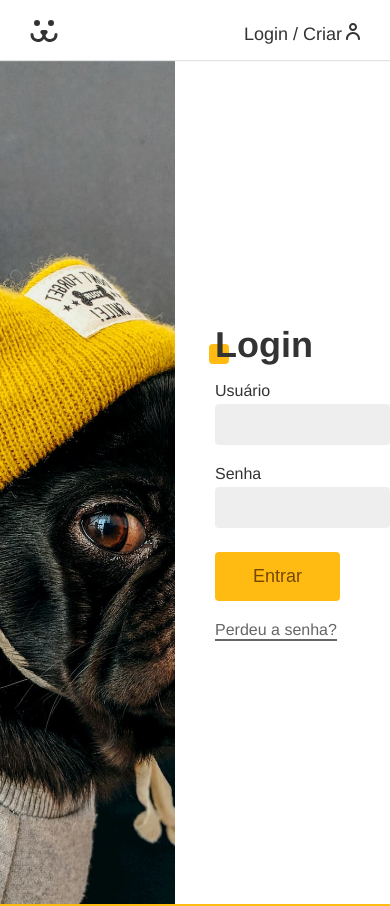
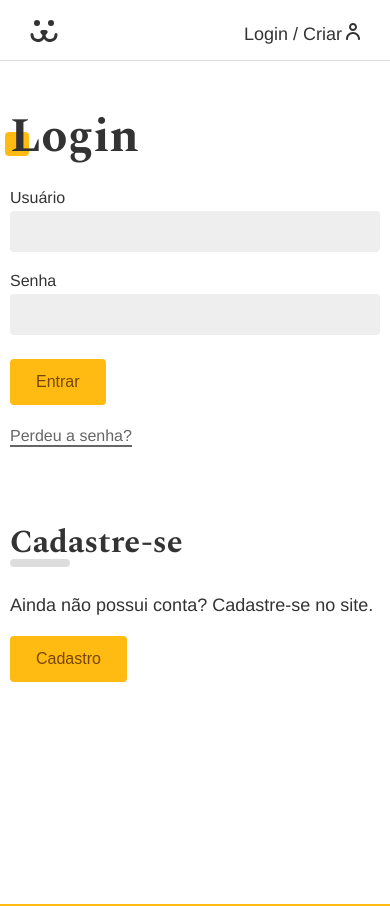
Before and after one commit to gustavogularte/projeto-dogs, a React (Vite) app: page /login in a window 390 px wide. Shown: the top 906 px of the page. Built offline with nearby package versions, Linux system fonts and the light colour scheme; the HTML template or start-up script is replaced by a standard one.

Commit message:
logins css

```diff
--- a/src/App.css
+++ b/src/App.css
@@ -1,9 +1,11 @@
+@import url('https://fonts.googleapis.com/css2?family=Spectral:wght@700&display=swap');
+
 :root {
   --fonte-1: Helvetica, Arial, sans-serif;
   --fonte-2: 'Spectral', Georgia;
 
   --cor-p-1: #fb1;
-  --cor-p-2: #fea
+  --cor-p-2: #fea;
 }
 
 * {
@@ -41,3 +43,50 @@ a {
   padding-left: 1rem;
   padding-right: 1rem;
 }
+
+.titulo {
+  font-family: var(--fonte-2);
+  font-size: 4.8rem;
+  position: relative;
+}
+
+.titulo::before {
+  content: '';
+  display: block;
+  width: 2.4rem;
+  height: 2.4rem;
+  background-color: #fb1;
+  border-radius: 0.4rem;
+  position: absolute;
+  z-index: -1;
+  top: 3.2rem;
+  left: -0.5rem;
+}
+
+.subtitulo {
+  font-family: var(--fonte-2);
+  font-size: 3.2rem;
+  line-height: 1;
+}
+
+.subtitulo::after{
+  content: '';
+  display: block;
+  width: 6rem;
+  height: 0.8rem;
+  background-color: #ddd;
+  border-radius: 0.4rem;
+}
+
+.animeLeft {
+  opacity: 0;
+  transform: translateX(-2rem);
+  animation: animeLeft 0.3s forwards;
+}
+
+@keyframes animeLeft {
+  to {
+    opacity: 1;
+    transform: initial;
+  }
+}
--- a/src/Componentes/Forms/Button.module.css
+++ b/src/Componentes/Forms/Button.module.css
@@ -1,11 +1,13 @@
 .button {
   background-color: var(--cor-p-1);
   border: 0.2rem solid var(--cor-p-1);
-  padding: 1.2rem 3.6rem;
+  padding: 1.2rem 2.4rem;
   border-radius: 0.4rem;
   color: #764701;
-  font-size: 1.8rem;
+  font-size: 1.6rem;
   cursor: pointer;
+  margin-top: 2rem;
+  margin-bottom: 2rem;
 }
 
 .button:hover,
--- a/src/Componentes/Home.jsx
+++ b/src/Componentes/Home.jsx
@@ -2,7 +2,7 @@ import React from 'react';
 import styles from './Home.module.css';
 
 const Home = () => {
-  return <main>Home</main>;
+  return <main className='animeLeft'>Home</main>;
 };
 
 export default Home;
--- a/src/Componentes/Login/Login.jsx
+++ b/src/Componentes/Login/Login.jsx
@@ -12,7 +12,7 @@ const Login = () => {
   if (login) return <Navigate to="/conta" />;
 
   return (
-    <main className={styles.loginContainer}>
+    <main className={styles.loginContainer + ' animeLeft'}>
       <Routes>
         <Route path="/" element={<LoginEntrar />} />
         <Route path="criar" element={<LoginCriar />} />
--- a/src/Componentes/Login/Login.module.css
+++ b/src/Componentes/Login/Login.module.css
@@ -3,6 +3,7 @@
   grid-template-columns: 1fr 1fr;
   gap: 4rem;
   align-items: center;
+  height: 100vh;
 }
 
 .loginContainer::before {
@@ -18,15 +19,11 @@
   max-width: 40rem;
 }
 
-.loginContainer form button {
-  margin-top: 2rem;
-}
-
 .perdeuLink {
   display: inline-block;
-  padding-top: 2rem;
   color: #666;
   font-size: 1.6rem;
+  margin-bottom: 8rem;
 }
 
 .perdeuLink::after {
@@ -36,3 +33,27 @@
   height: 0.2rem;
   background-color: #666;
 }
+
+.cadastrar {
+  padding-bottom: 2.8rem;
+}
+
+.erro {
+  color: #f31;
+}
+
+@media (max-width: 800px) {
+  .loginContainer {
+    grid-template-columns: 1fr;
+    align-items: start;
+    padding: 4rem 1rem 0 1rem;
+  }
+
+  .loginContainer::before {
+    display: none;
+  }
+
+  .loginContainer form {
+    max-width: 100%;
+  }
+}
--- a/src/Componentes/Login/LoginCriar.jsx
+++ b/src/Componentes/Login/LoginCriar.jsx
@@ -1,9 +1,17 @@
 import React from 'react';
+import Input from '../Forms/Input';
+import Button from '../Forms/Button';
 
 const LoginCriar = () => {
   return (
-    <section>
-      <h1>Criar</h1>
+    <section className='animeLeft'>
+      <form>
+        <h1 className="titulo">Cadastre-se</h1>
+        <Input label='Usuário'/>
+        <Input label='Email'/>
+        <Input label='Senha'/>
+        <Button>Cadastrar</Button>
+      </form>
     </section>
   );
 };
--- a/src/Componentes/Login/LoginEntrar.jsx
+++ b/src/Componentes/Login/LoginEntrar.jsx
@@ -1,5 +1,4 @@
 import React from 'react';
-import Titulo from '../Titulo';
 import Input from '../Forms/Input';
 import Button from '../Forms/Button';
 import { Link } from 'react-router-dom';
@@ -21,9 +20,9 @@ const LoginEntrar = () => {
   }
 
   return (
-    <section>
+    <section className='animeLeft'>
       <form onSubmit={handleSubmit}>
-        <Titulo>Login</Titulo>
+        <h1 className="titulo">Login</h1>
         <Input type="text" label="Usuário" {...username} />
         <Input type="password" label="Senha" {...password} />
         {loading ? (
@@ -31,10 +30,15 @@ const LoginEntrar = () => {
         ) : (
           <Button>Entrar</Button>
         )}
-        {erro && <p>{erro}</p>}
+        {erro && <p className={styles.erro}>{erro}</p>}
       </form>
       <Link to="perdeu" className={styles.perdeuLink}>
         Perdeu a senha?
+      </Link>
+      <h2 className={styles.cadastrar + ' subtitulo'}>Cadastre-se</h2>
+      <p>Ainda não possui conta? Cadastre-se no site.</p>
+      <Link to="criar">
+        <Button>Cadastro</Button>
       </Link>
     </section>
   );
--- a/src/Componentes/Login/LoginPerdeu.jsx
+++ b/src/Componentes/Login/LoginPerdeu.jsx
@@ -1,9 +1,15 @@
 import React from 'react';
+import Input from '../Forms/Input';
+import Button from '../Forms/Button';
 
 const LoginPerdeu = () => {
   return (
-    <section>
-      <h1>Perdeu</h1>
+    <section className='animeLeft'>
+      <form>
+        <h1 className="titulo">Perdeu a senha?</h1>
+        <Input label='Email / Usuário'/>
+        <Button>Enviar Email</Button>
+      </form>
     </section>
   );
 };
--- a/src/Componentes/Titulo.jsx
+++ /dev/null
@@ -1,13 +0,0 @@
-import React from 'react';
-import PropTypes from 'prop-types';
-import styles from './Titulo.module.css';
-
-const Titulo = (props) => {
-  return <props.nivel className={styles.titulo}>{props.children}</props.nivel>;
-};
-
-Titulo.defaultProps = {
-  nivel: 'h1',
-};
-
-export default Titulo;
--- a/src/Componentes/Titulo.module.css
+++ /dev/null
@@ -1,17 +0,0 @@
-.titulo {
-  font-size: 3.6rem;
-  position: relative;
-}
-
-.titulo::before {
-  content: '';
-  display: block;
-  width: 2rem;
-  height: 2rem;
-  background-color: #fb1;
-  border-radius: 0.4rem;
-  position: absolute;
-  z-index: -1;
-  top: 2rem;
-  left: -0.6rem;
-}
```
